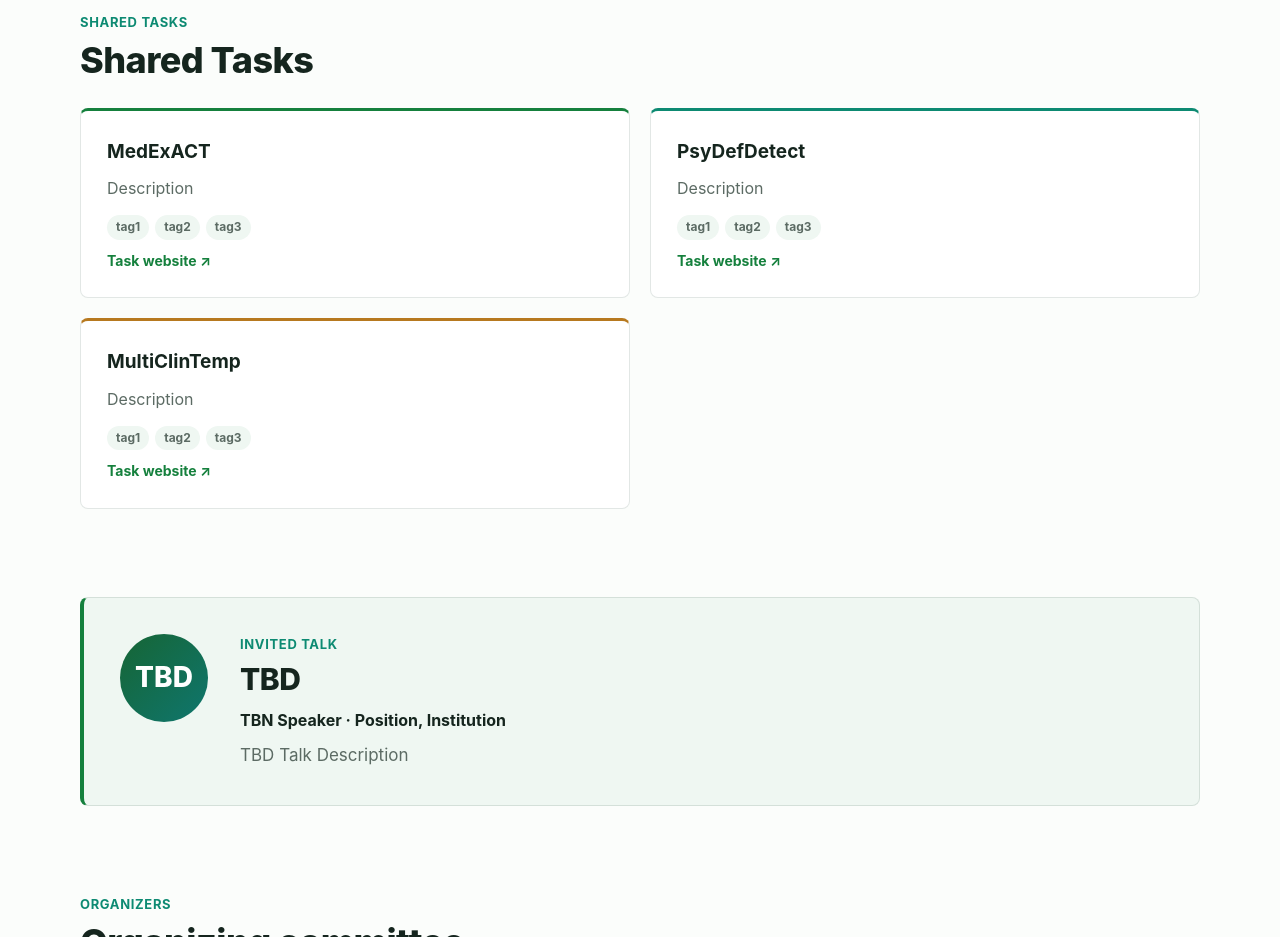
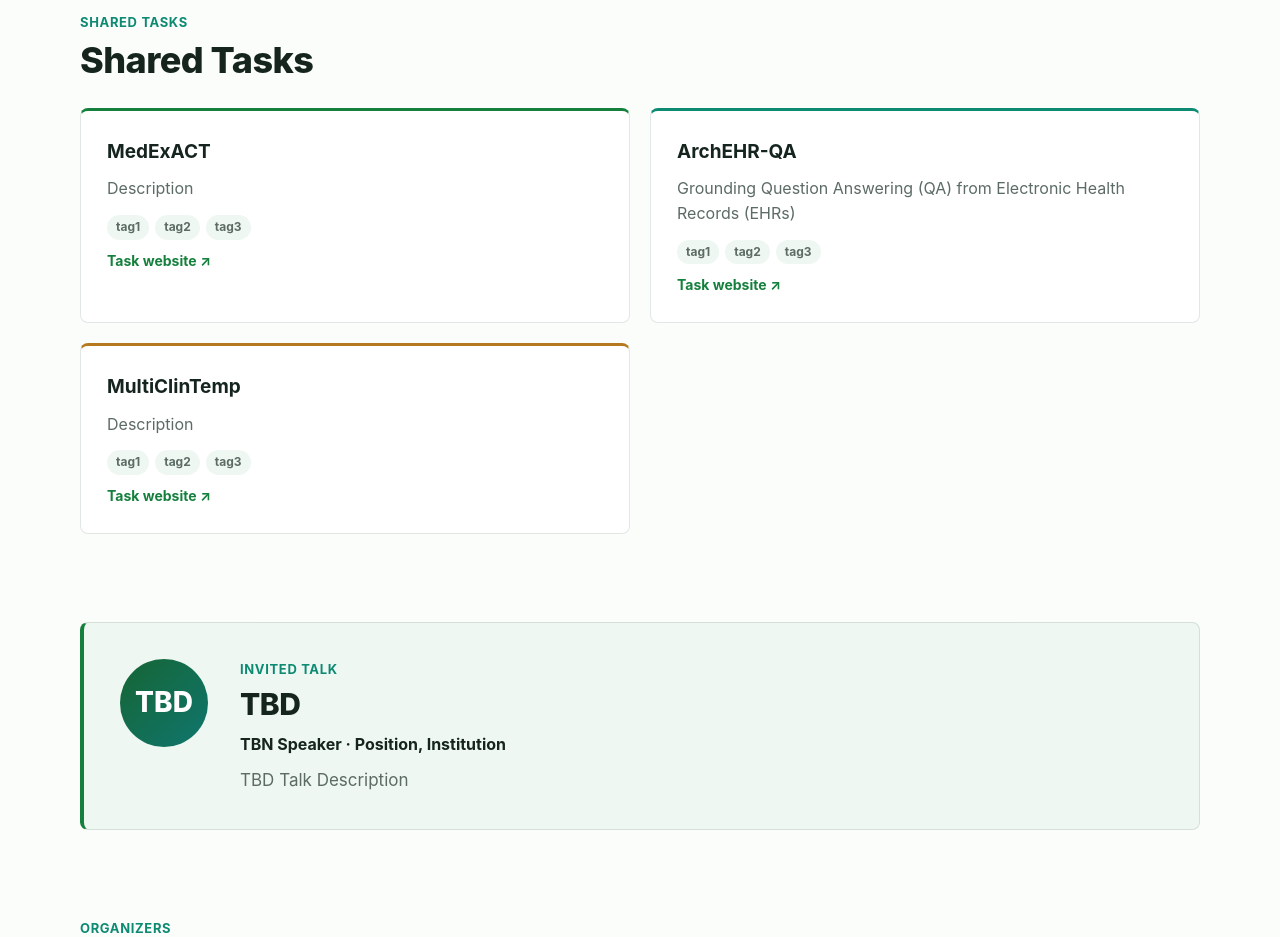
Before and after one commit to krobertslab/websites, a plain HTML site: page bionlp2027/index.html in a window 1280 px wide. Shown: the part 2480-3417 px from the top of the page. Drawn offline with Linux system fonts and the light colour scheme.

Commit message:
shared task tweak

```diff
--- a/bionlp2027/index.html
+++ b/bionlp2027/index.html
@@ -934,8 +934,8 @@
               <p class="task-link"><a href="">Task website ↗</a></p>
             </article>
             <article class="area">
-              <h3>PsyDefDetect</h3>
-	      <p>Description</p>
+              <h3>ArchEHR-QA</h3>
+	      <p>Grounding Question Answering (QA) from Electronic Health Records (EHRs)</p>
               <div class="tags"><span class="tag">tag1</span><span class="tag">tag2</span><span class="tag">tag3</span></div>
               <p class="task-link"><a href="">Task website ↗</a></p>
             </article>
```
